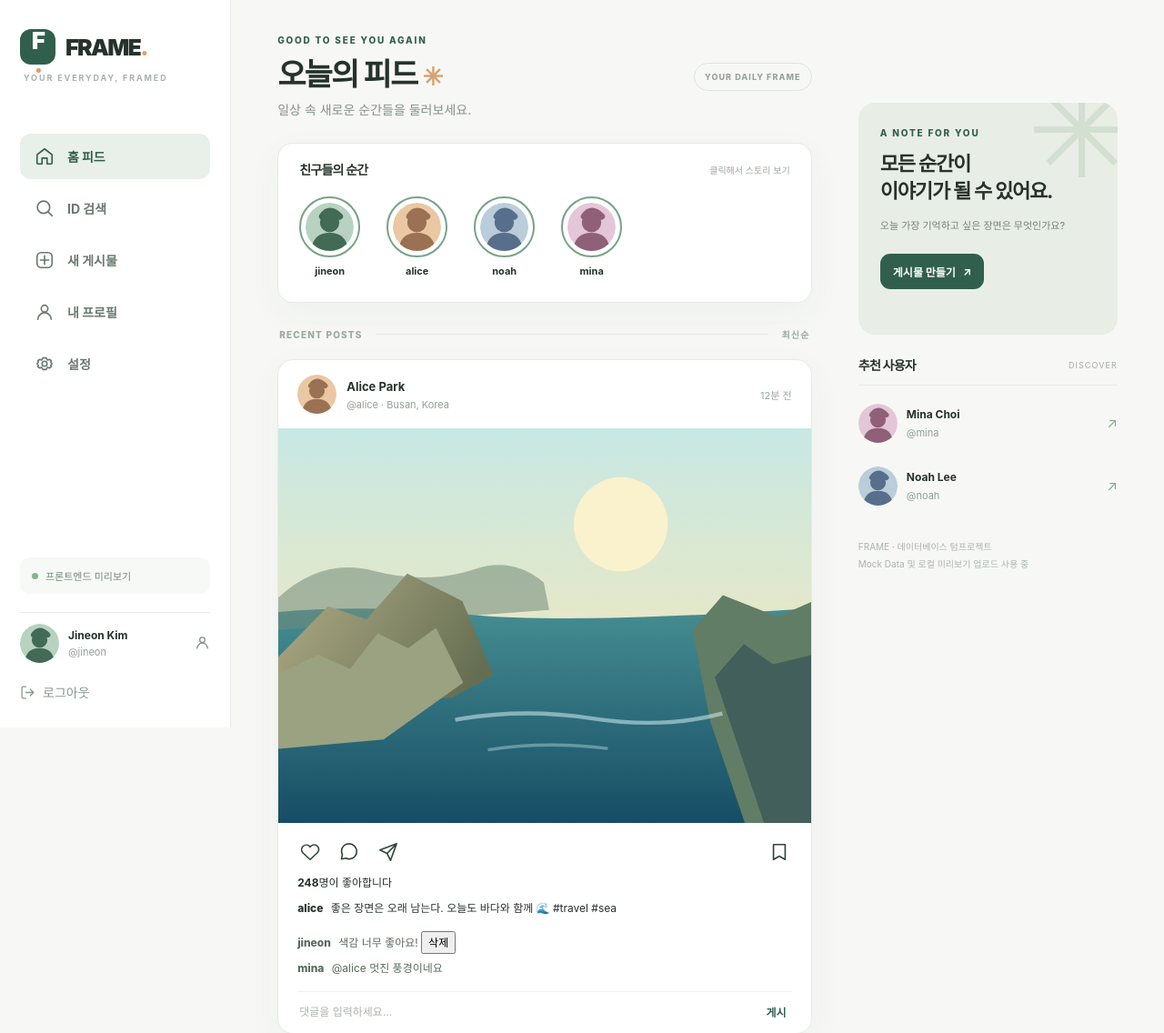
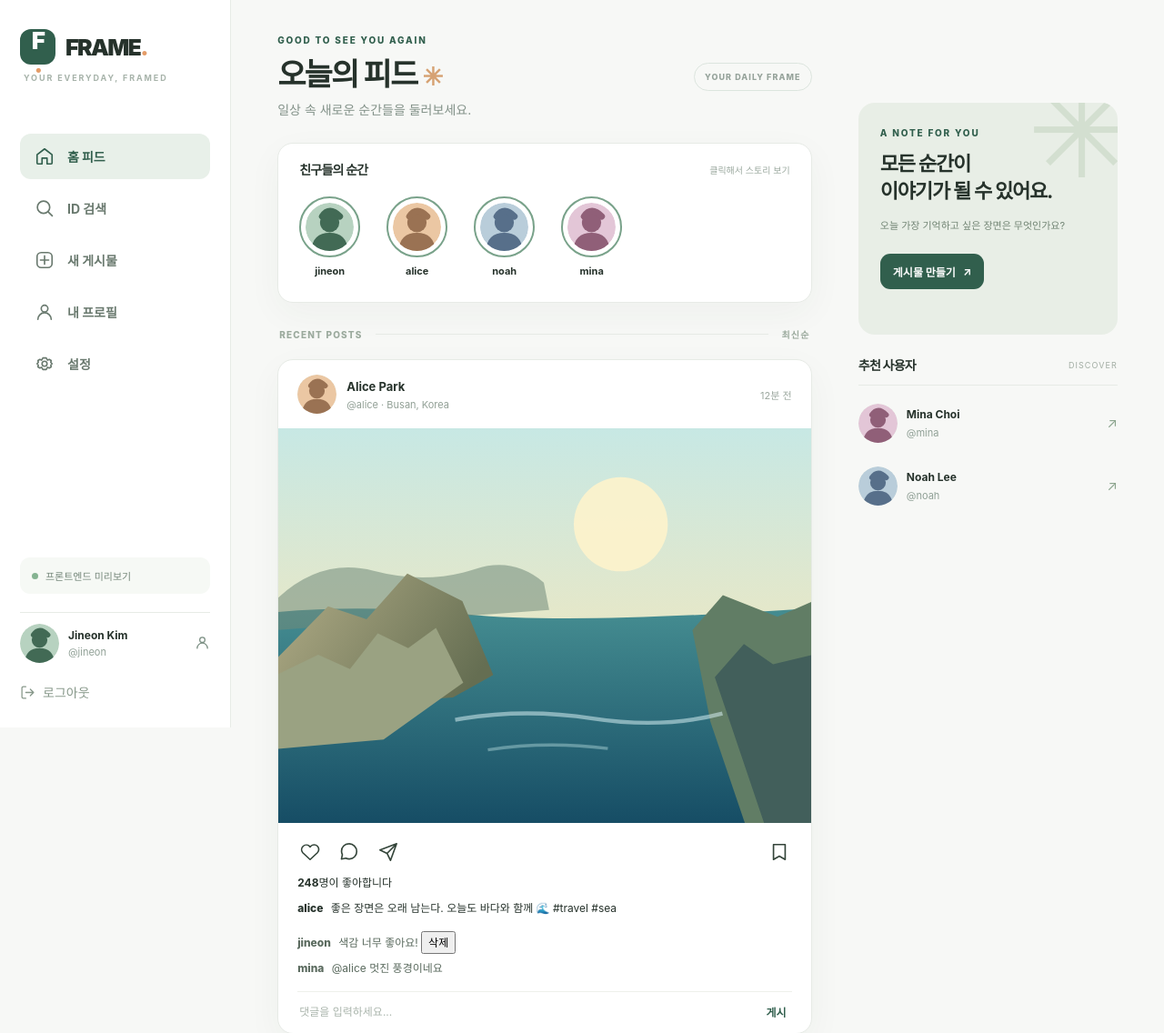
Before and after one commit to Recay123/database_project, a FastAPI app: page /feed in a window 1280 px wide. Shown: the top 1136 px of the page at 91% size. Run offline with FastAPI, Linux system fonts and the light colour scheme.

Commit message:
Remove outdated feed sidebar notice

```diff
--- a/templates/feed.html
+++ b/templates/feed.html
@@ -65,7 +65,6 @@
     <div class="aside-panel"><div class="aside-panel-title"><h3>추천 사용자</h3><span>DISCOVER</span></div>
       {% for user in suggested_users %}<div class="suggested-user"><button type="button" class="avatar-button" data-avatar-open data-avatar-src="{{ user.avatar_url }}" data-avatar-name="{{ user.display_name }}" aria-label="프로필 사진 확대"><img src="{{ user.avatar_url }}" alt="" class="avatar avatar-md"></button><a class="suggested-user-details" href="/profile/{{ user.user_id }}"><strong>{{ user.display_name }}</strong><small>@{{ user.user_id }}</small></a><a href="/profile/{{ user.user_id }}" class="suggested-arrow" aria-label="프로필로 이동">↗</a></div>{% endfor %}
     </div>
-    <div class="aside-foot">FRAME · 데이터베이스 텀프로젝트<br>{{ '백엔드 작업 모드 · 아직 샘플 데이터로 표시' if integration_mode|default('preview') == 'backend' else 'Mock Data 및 로컬 미리보기 업로드 사용 중' }}</div>
   </aside>
 </div>
 <script id="page-posts-json" type="application/json">{{ posts|tojson }}</script>
```
